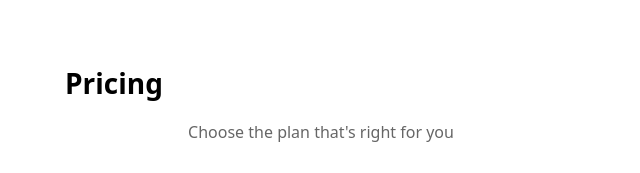
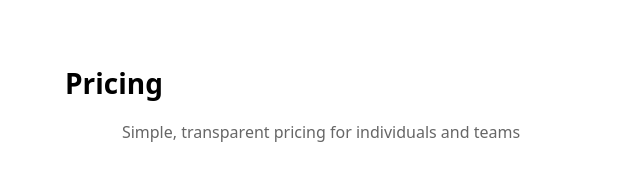
Before and after one commit to acampb/devinator, a React (Vite) app: page / in a window 1280 px wide. Both pictures are taken after a click on the button "Pricing". Shown: the top 173 px of the page, without its empty margins (319-959 px from the left). Built offline with nearby package versions, Linux system fonts and the light colour scheme.

Commit message:
update page subtitle in Pricing.tsx
Replace "Choose the plan that's right for you" with
"Simple, transparent pricing for individuals and teams"

```diff
--- a/src/Pricing.tsx
+++ b/src/Pricing.tsx
@@ -3,7 +3,7 @@ export function Pricing() {
     <main className="app">
       <h1>Pricing</h1>
       <p style={{ textAlign: 'center', color: '#666', marginBottom: '2rem' }}>
-        Choose the plan that's right for you
+        Simple, transparent pricing for individuals and teams
       </p>
 
       <div className="pricing-grid">
```
